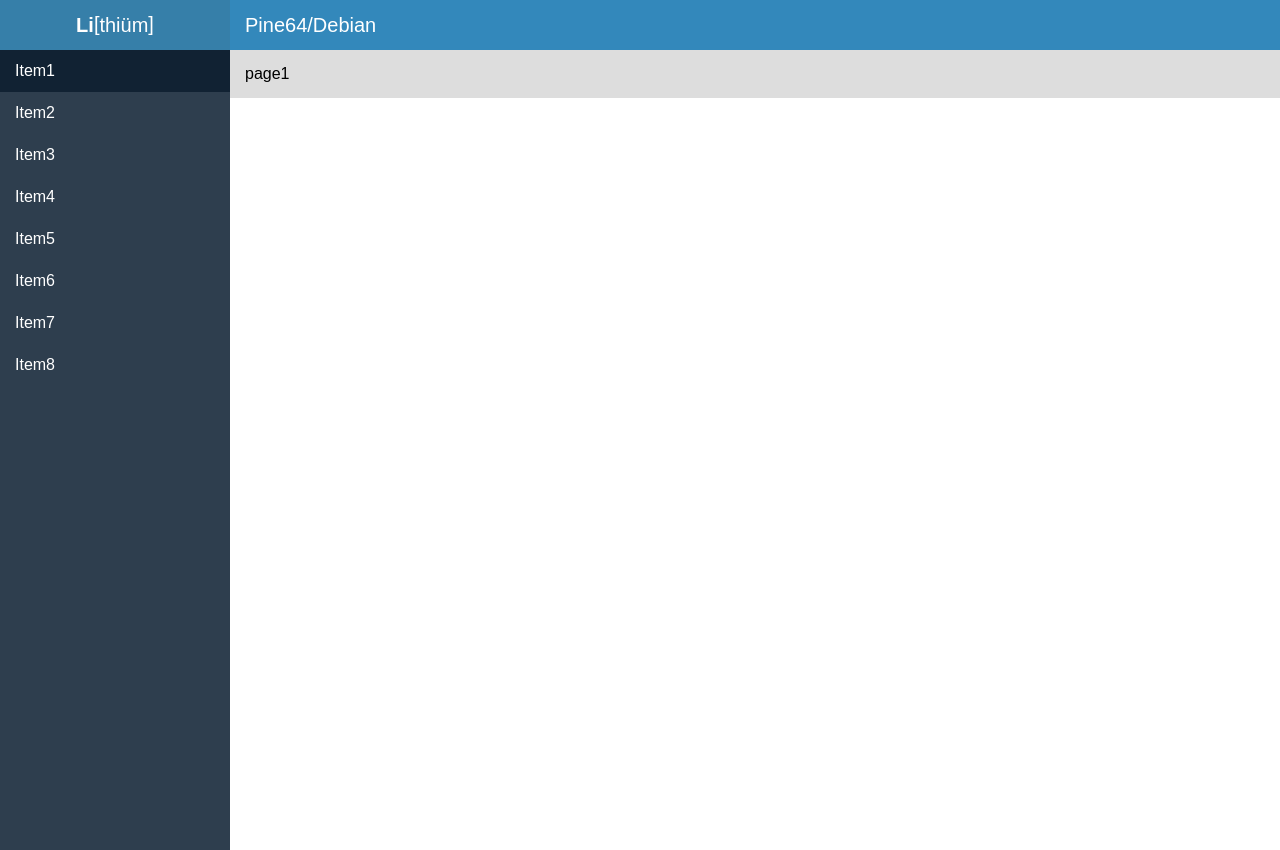
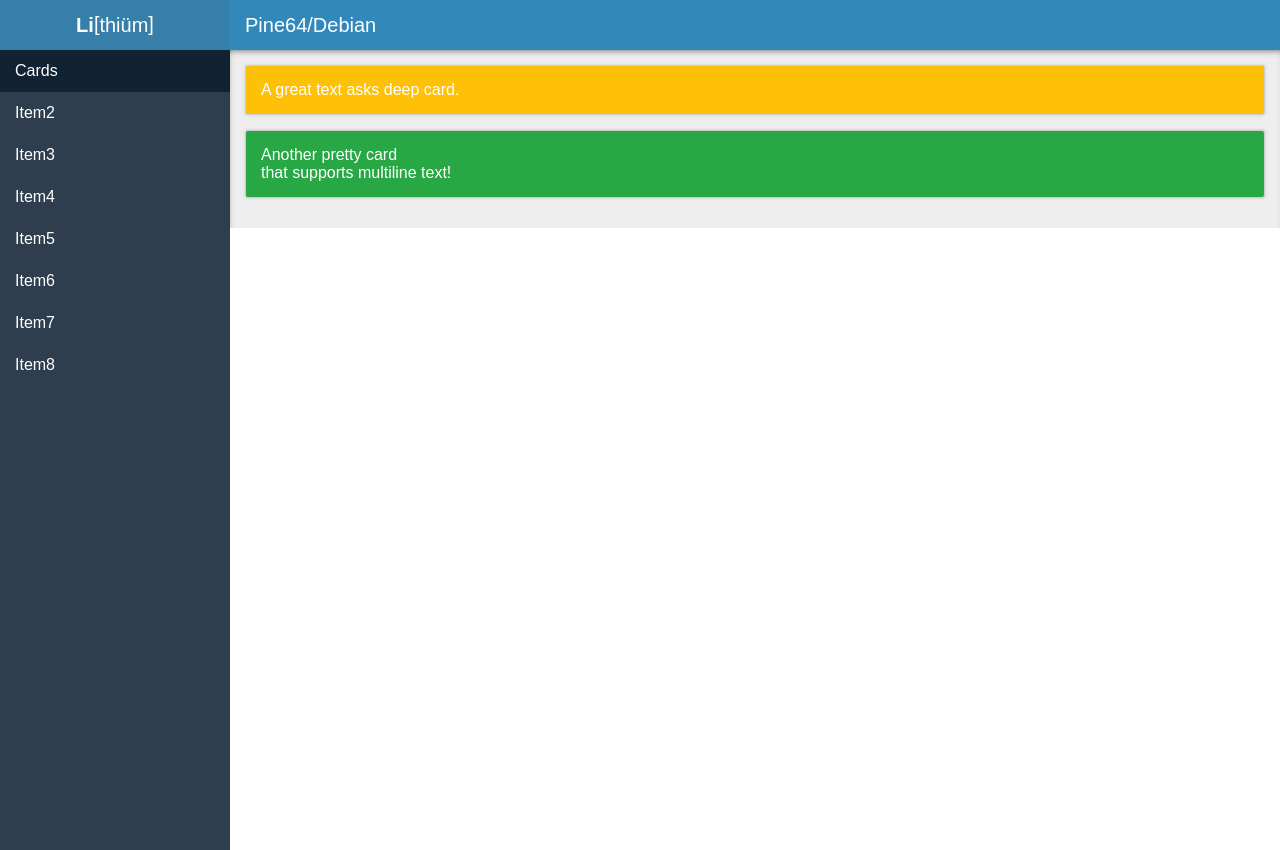
Before and after one commit to Catethysis/Lithium, a React (Create React App) app: page / in a window 1280 px wide. Built offline with nearby package versions, Linux system fonts and the light colour scheme.

Commit message:
card example added to page1

```diff
--- a/src/ContentPages/page1.js
+++ b/src/ContentPages/page1.js
@@ -1,9 +1,44 @@
 import React, { Component } from 'react';
+
+let color_primary =   '#007bff';
+let color_secondary = '#6c757d';
+let color_success =   '#28a745';
+let color_info =      '#17a2b8';
+let color_warning =   '#ffc107';
+let color_danger =    '#dc3545';
+let color_light =     '#f8f9fa';
+let color_dark =      '#343a40';
+
+class LongCard extends Component {
+  render () {
+    return (
+      <div style={{
+        minHeight: '1em',
+        padding: 15,
+        marginBottom: 15,
+
+        border: '1px solid #ccc',
+        borderRadius: 3,
+        boxShadow: '0px 0px 3px 1px #ddd',
+        backgroundColor: this.props.color,
+
+        color: '#fff'
+      }}>
+      {this.props.children}
+      </div>
+    )
+  }
+}
 
 export default class extends Component {
   render () {
-    return (
-      <div>page1</div>
-    )
+    return [
+      <LongCard color={color_warning}>
+        A great text asks deep card.
+      </LongCard>,
+      <LongCard color={color_success}>
+        Another pretty card<br />that supports multiline text!
+      </LongCard>
+    ]
   }
 }
--- a/src/aside.js
+++ b/src/aside.js
@@ -4,7 +4,7 @@ import './aside.css'
 export default class Aside extends Component {
   render () {
     let items = [
-      'Item1',
+      'Cards',
       'Item2',
       'Item3',
       'Item4',
--- a/src/content.js
+++ b/src/content.js
@@ -10,7 +10,8 @@ export default class Content extends Component {
         position: 'relative',
         display: 'block',
 
-        backgroundColor: '#ddd'
+        backgroundColor: '#eee',
+        boxShadow: 'inset 1px 4px 9px -6px'
       }}>
       {this.props.children}
       </div>
```
